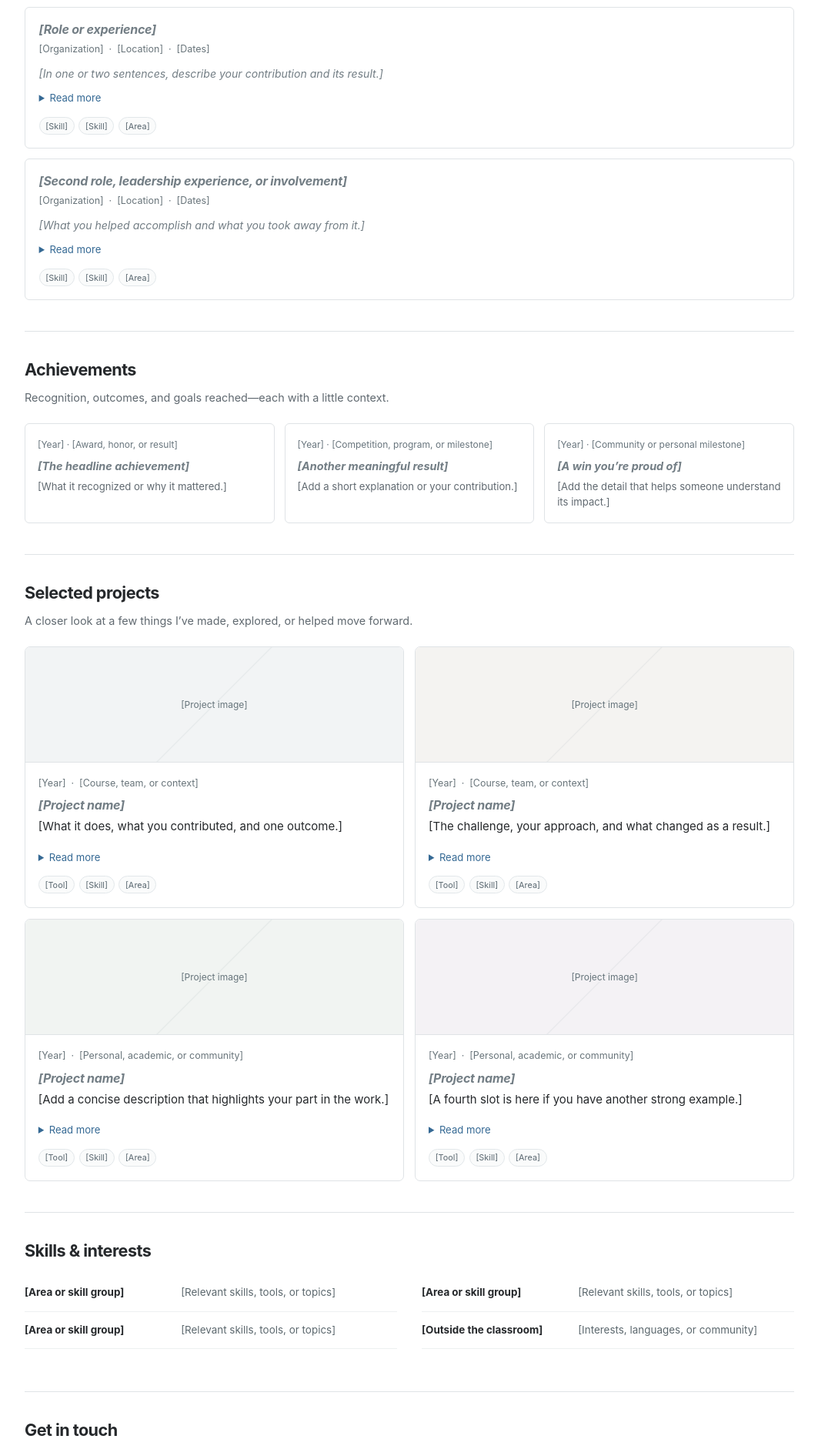
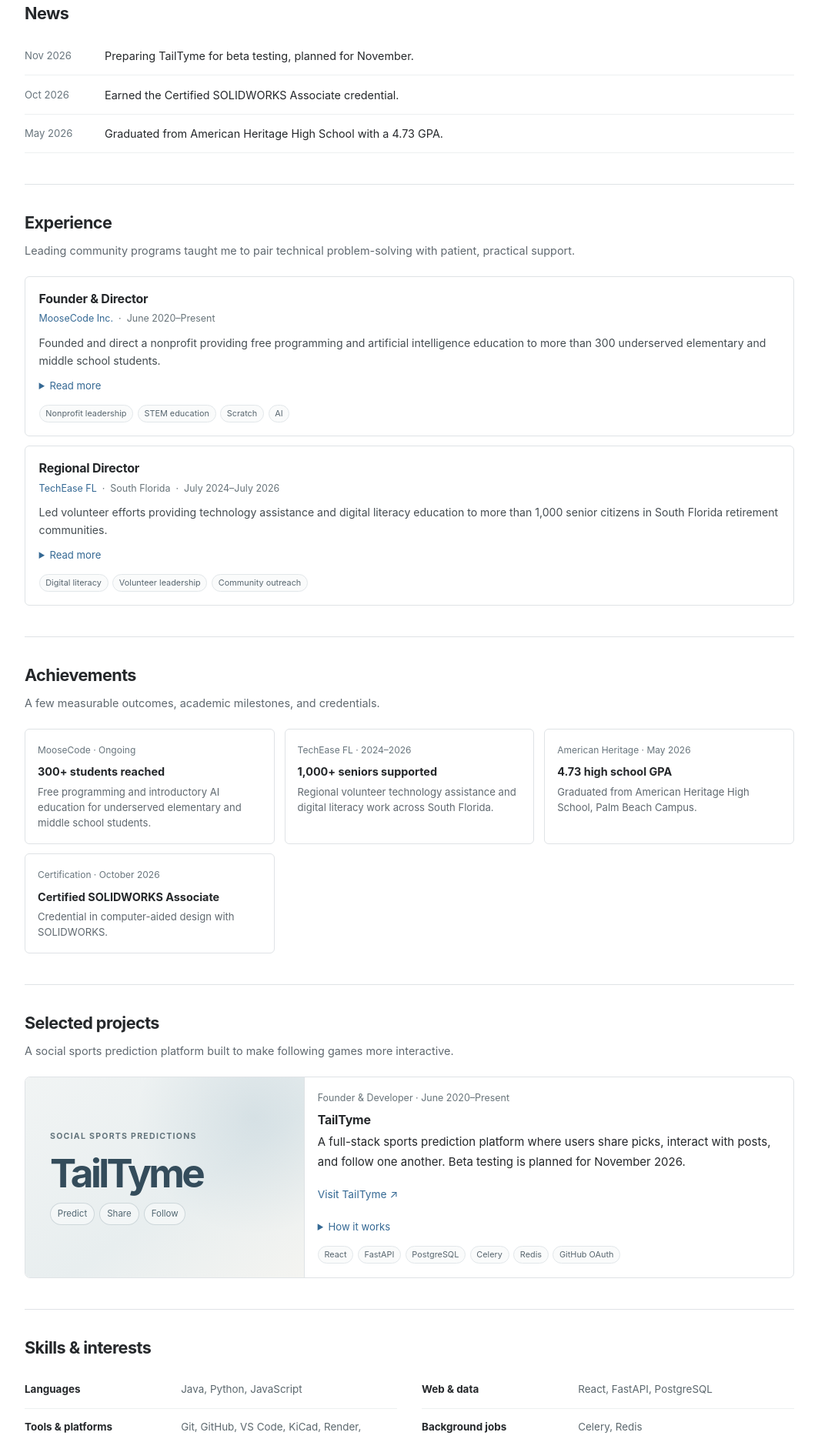
Before and after one commit to Yassine-24/yassine-24.github.io, a plain HTML site: page index.html in a window 1280 px wide. Shown: the part 930-2800 px from the top of the page at 77% size, without its empty margins (108-1171 px from the left). Drawn offline with Linux system fonts and the light colour scheme.

Commit message:
Populate portfolio with resume details

```diff
--- a/index.html
+++ b/index.html
@@ -3,9 +3,9 @@
   <head>
     <meta charset="utf-8" />
     <meta name="viewport" content="width=device-width, initial-scale=1" />
-    <meta name="description" content="Yassine Elshamy — a personal portfolio of experiences, achievements, projects, and updates." />
+    <meta name="description" content="Yassine El Shamy is a UCF computer engineering student, nonprofit founder, and software developer building TailTyme." />
     <meta name="theme-color" content="#ffffff" />
-    <title>Yassine Elshamy</title>
+    <title>Yassine El Shamy | Computer Engineering Student</title>
     <style>
       :root {
         color-scheme: light;
@@ -150,8 +150,6 @@
       }
 
       .social-links span { margin-inline: 0.45rem; color: #aab1b5; }
-      .placeholder { color: #737e85; font-style: italic; }
-
       .facts {
         display: grid;
         grid-template-columns: repeat(3, minmax(0, 1fr));
@@ -342,29 +340,61 @@
 
       .projects {
         display: grid;
-        grid-template-columns: repeat(2, minmax(0, 1fr));
+        grid-template-columns: minmax(0, 1fr);
         gap: 0.9rem;
       }
       .project-card {
+        display: grid;
+        grid-template-columns: minmax(220px, 0.8fr) minmax(0, 1.4fr);
         overflow: hidden;
         border: 1px solid var(--line);
         border-radius: 7px;
         background: #fff;
       }
       .project-image {
-        display: grid;
-        min-height: 150px;
-        place-items: center;
-        border-bottom: 1px solid var(--line);
-        color: #66747b;
+        display: flex;
+        min-height: 260px;
+        flex-direction: column;
+        align-items: flex-start;
+        justify-content: center;
+        gap: 0.8rem;
+        padding: 2rem;
+        border-right: 1px solid var(--line);
+        color: #344c5b;
         background:
-          linear-gradient(135deg, transparent 49.7%, rgba(90, 113, 125, .08) 50%, transparent 50.3%),
-          #f2f4f5;
-        font-size: 0.75rem;
+          radial-gradient(circle at 82% 20%, rgba(74, 123, 150, .12), transparent 42%),
+          linear-gradient(145deg, #f1f4f4, #e8eeef 58%, #f4f4f1);
       }
-      .project-card:nth-child(2) .project-image { background-color: #f4f3f1; }
-      .project-card:nth-child(3) .project-image { background-color: #f1f4f2; }
-      .project-card:nth-child(4) .project-image { background-color: #f4f2f5; }
+      .project-kicker {
+        color: #63747c;
+        font-size: 0.66rem;
+        font-weight: 650;
+        letter-spacing: 0.12em;
+        text-transform: uppercase;
+      }
+      .project-title {
+        font-size: clamp(2.1rem, 5vw, 3.2rem);
+        letter-spacing: -0.07em;
+        line-height: 1;
+      }
+      .project-points {
+        display: flex;
+        flex-wrap: wrap;
+        gap: 0.4rem;
+      }
+      .project-points span {
+        padding: 0.22rem 0.55rem;
+        border: 1px solid rgba(59, 89, 105, .2);
+        border-radius: 999px;
+        color: #536873;
+        background: rgba(255, 255, 255, .45);
+        font-size: 0.72rem;
+      }
+      .project-link {
+        display: inline-block;
+        margin: 0.1rem 0 0.65rem;
+        font-size: 0.86rem;
+      }
       .project-body { padding: 1rem 1.05rem 1.1rem; }
       .project-body .meta { margin-bottom: 0.4rem; }
 
@@ -454,7 +484,13 @@
         .achievement-list { grid-template-columns: minmax(0, 1fr); gap: 0.6rem; }
         .achievement { padding: 0.85rem 0.95rem; }
         .projects { grid-template-columns: minmax(0, 1fr); gap: 0.7rem; }
-        .project-image { min-height: 125px; }
+        .project-card { grid-template-columns: minmax(0, 1fr); }
+        .project-image {
+          min-height: 160px;
+          padding: 1.4rem;
+          border-right: 0;
+          border-bottom: 1px solid var(--line);
+        }
 
         .skills { grid-template-columns: minmax(0, 1fr); }
         .skill-row { grid-template-columns: minmax(105px, 0.75fr) minmax(0, 1.25fr); gap: 0.65rem; }
@@ -479,29 +515,32 @@
     <header class="wrap">
       <nav class="nav" aria-label="Main navigation">
         <a href="#about">About</a>
+        <a href="#education">Education</a>
         <a href="#news">News</a>
         <a href="#experience">Experience</a>
         <a href="#projects">Projects</a>
         <a href="#achievements">Achievements</a>
+        <a href="#skills">Skills</a>
+        <a href="#contact">Contact</a>
       </nav>
     </header>
 
     <main class="wrap" id="main-content">
       <section class="hero" id="about" aria-labelledby="page-title">
         <div class="hero-copy">
-          <h1 id="page-title">Yassine Elshamy</h1>
-          <p>Hello! I’m Yassine, <span class="placeholder">[your program, field, or current role]</span>. I’m interested in <span class="placeholder">[the kind of work or questions that motivate you]</span>.</p>
-          <p>My experience includes <span class="placeholder">[a role, project, or meaningful experience]</span>. I enjoy turning what I learn into <span class="placeholder">[a result, contribution, or thing you have built]</span>.</p>
-          <p>I’m currently <span class="placeholder">[what you’re focused on now]</span> and looking for <span class="placeholder">[the opportunity or next step you want]</span>.</p>
+          <h1 id="page-title">Yassine El Shamy</h1>
+          <p>I’m a Computer Engineering student at the University of Central Florida who builds software and works to make technology more accessible.</p>
+          <p>I founded MooseCode, which has provided free programming and AI education to 300+ students, and led TechEase FL volunteer efforts supporting 1,000+ senior citizens across South Florida.</p>
+          <p>Right now, I’m developing TailTyme, a full-stack social sports prediction platform, with beta testing planned for November 2026.</p>
           <div class="social-links" aria-label="Contact and social links">
-            <a href="#contact">Email</a><span aria-hidden="true">/</span>
-            <a href="#projects">Projects</a><span aria-hidden="true">/</span>
-            <a href="#experience">Experience</a>
+            <a href="mailto:yassinesherifshamy@gmail.com">Email</a><span aria-hidden="true">/</span>
+            <a href="https://github.com/Yassine-24" target="_blank" rel="noreferrer">GitHub</a><span aria-hidden="true">/</span>
+            <a href="#projects">Projects</a>
           </div>
         </div>
-        <div class="portrait" role="img" aria-label="Portrait placeholder for Yassine Elshamy">
+        <div class="portrait" role="img" aria-label="Yassine El Shamy, Computer Engineering student at UCF">
           <span class="portrait-monogram" aria-hidden="true">YE</span>
-          <small>[Add a portrait photo]</small>
+          <small>Computer Engineering<br />University of Central Florida</small>
         </div>
       </section>
 
@@ -511,21 +550,35 @@
             <svg viewBox="0 0 24 24"><path d="M4 19.5A2.5 2.5 0 0 1 6.5 17H20"/><path d="M6.5 2H20v20H6.5A2.5 2.5 0 0 1 4 19.5v-15A2.5 2.5 0 0 1 6.5 2Z"/></svg>
           </span>
           <strong>Education</strong>
-          <small>[Program · School]</small>
+          <small>Computer Engineering · UCF</small>
         </div>
         <div class="fact">
           <span class="fact-icon" aria-hidden="true">
             <svg viewBox="0 0 24 24"><rect x="3" y="7" width="18" height="14" rx="2"/><path d="M8 7V4h8v3M3 12h18M10 12v2h4v-2"/></svg>
           </span>
-          <strong>Current focus</strong>
-          <small>[Role · Project]</small>
+          <strong>STEM education</strong>
+          <small>300+ students reached</small>
         </div>
         <div class="fact">
           <span class="fact-icon" aria-hidden="true">
             <svg viewBox="0 0 24 24"><path d="M12 3v18M3 12h18"/><circle cx="12" cy="12" r="9"/></svg>
           </span>
-          <strong>Open to</strong>
-          <small>[Opportunity · Location]</small>
+          <strong>Digital literacy</strong>
+          <small>1,000+ seniors supported</small>
+        </div>
+      </section>
+
+      <section class="section" id="education" aria-labelledby="education-title">
+        <h2 id="education-title">Education</h2>
+        <div class="experience-list">
+          <article class="experience-card">
+            <h3>University of Central Florida</h3>
+            <p class="meta">Bachelor of Science in Computer Engineering · Orlando, FL · Expected May 2030</p>
+          </article>
+          <article class="experience-card">
+            <h3>American Heritage High School, Palm Beach Campus</h3>
+            <p class="meta">High School Degree · 4.73 GPA · May 2026</p>
+          </article>
         </div>
       </section>
 
@@ -533,115 +586,95 @@
         <h2 id="news-title">News</h2>
         <div class="news-list">
           <article class="news-item">
-            <div class="news-date">[Month Year]</div>
-            <p><span class="placeholder">[A recent achievement, announcement, or milestone.]</span></p>
+            <div class="news-date">Nov 2026</div>
+            <p>Preparing TailTyme for beta testing, planned for November.</p>
           </article>
           <article class="news-item">
-            <div class="news-date">[Month Year]</div>
-            <p><span class="placeholder">[A new role, project, or opportunity you started.]</span></p>
+            <div class="news-date">Oct 2026</div>
+            <p>Earned the Certified SOLIDWORKS Associate credential.</p>
           </article>
           <article class="news-item">
-            <div class="news-date">[Month Year]</div>
-            <p><span class="placeholder">[A result or update worth sharing with visitors.]</span></p>
+            <div class="news-date">May 2026</div>
+            <p>Graduated from American Heritage High School with a 4.73 GPA.</p>
           </article>
         </div>
       </section>
 
       <section class="section" id="experience" aria-labelledby="experience-title">
         <h2 id="experience-title">Experience</h2>
-        <p class="section-intro">A few roles and experiences that have shaped what I know and how I work.</p>
+        <p class="section-intro">Leading community programs taught me to pair technical problem-solving with patient, practical support.</p>
         <div class="experience-list">
           <article class="experience-card">
             <div class="experience-top">
               <div>
-                <h3><span class="placeholder">[Role or experience]</span></h3>
-                <p class="meta">[Organization] &nbsp;·&nbsp; [Location] &nbsp;·&nbsp; [Dates]</p>
+                <h3>Founder &amp; Director</h3>
+                <p class="meta"><a href="https://moosecode.org" target="_blank" rel="noreferrer">MooseCode Inc.</a> &nbsp;·&nbsp; June 2020–Present</p>
               </div>
             </div>
-            <p><span class="placeholder">[In one or two sentences, describe your contribution and its result.]</span></p>
+            <p>Founded and direct a nonprofit providing free programming and artificial intelligence education to more than 300 underserved elementary and middle school students.</p>
             <details>
               <summary>Read more</summary>
-              <p>[Add a little more context, your responsibilities, and a measurable outcome if you have one.]</p>
+              <p>Designed hands-on STEM curricula in Scratch, computer science fundamentals, and introductory AI. Recruited volunteer instructors, partnered with local schools, and organized workshops to expand access to technology education.</p>
             </details>
-            <div class="tags" aria-label="Related skills"><span>[Skill]</span><span>[Skill]</span><span>[Area]</span></div>
+            <div class="tags" aria-label="Related skills"><span>Nonprofit leadership</span><span>STEM education</span><span>Scratch</span><span>AI</span></div>
           </article>
           <article class="experience-card">
-            <h3><span class="placeholder">[Second role, leadership experience, or involvement]</span></h3>
-            <p class="meta">[Organization] &nbsp;·&nbsp; [Location] &nbsp;·&nbsp; [Dates]</p>
-            <p><span class="placeholder">[What you helped accomplish and what you took away from it.]</span></p>
+            <h3>Regional Director</h3>
+            <p class="meta"><a href="https://techeasefl.org" target="_blank" rel="noreferrer">TechEase FL</a> &nbsp;·&nbsp; South Florida &nbsp;·&nbsp; July 2024–July 2026</p>
+            <p>Led volunteer efforts providing technology assistance and digital literacy education to more than 1,000 senior citizens in South Florida retirement communities.</p>
             <details>
               <summary>Read more</summary>
-              <p>[Add supporting details, collaborators, tools, or results.]</p>
+              <p>Diagnosed computer, mobile-device, and software issues so seniors could use everyday technology more independently. Coordinated community outreach and support sessions with retirement communities.</p>
             </details>
-            <div class="tags" aria-label="Related skills"><span>[Skill]</span><span>[Skill]</span><span>[Area]</span></div>
+            <div class="tags" aria-label="Related skills"><span>Digital literacy</span><span>Volunteer leadership</span><span>Community outreach</span></div>
           </article>
         </div>
       </section>
 
       <section class="section" id="achievements" aria-labelledby="achievements-title">
         <h2 id="achievements-title">Achievements</h2>
-        <p class="section-intro">Recognition, outcomes, and goals reached—each with a little context.</p>
+        <p class="section-intro">A few measurable outcomes, academic milestones, and credentials.</p>
         <div class="achievement-list">
           <article class="achievement">
-            <small>[Year] · [Award, honor, or result]</small>
-            <strong><span class="placeholder">[The headline achievement]</span></strong>
-            <p>[What it recognized or why it mattered.]</p>
+            <small>MooseCode · Ongoing</small>
+            <strong>300+ students reached</strong>
+            <p>Free programming and introductory AI education for underserved elementary and middle school students.</p>
           </article>
           <article class="achievement">
-            <small>[Year] · [Competition, program, or milestone]</small>
-            <strong><span class="placeholder">[Another meaningful result]</span></strong>
-            <p>[Add a short explanation or your contribution.]</p>
+            <small>TechEase FL · 2024–2026</small>
+            <strong>1,000+ seniors supported</strong>
+            <p>Regional volunteer technology assistance and digital literacy work across South Florida.</p>
           </article>
           <article class="achievement">
-            <small>[Year] · [Community or personal milestone]</small>
-            <strong><span class="placeholder">[A win you’re proud of]</span></strong>
-            <p>[Add the detail that helps someone understand its impact.]</p>
+            <small>American Heritage · May 2026</small>
+            <strong>4.73 high school GPA</strong>
+            <p>Graduated from American Heritage High School, Palm Beach Campus.</p>
+          </article>
+          <article class="achievement">
+            <small>Certification · October 2026</small>
+            <strong>Certified SOLIDWORKS Associate</strong>
+            <p>Credential in computer-aided design with SOLIDWORKS.</p>
           </article>
         </div>
       </section>
 
       <section class="section" id="projects" aria-labelledby="projects-title">
         <h2 id="projects-title">Selected projects</h2>
-        <p class="section-intro">A closer look at a few things I’ve made, explored, or helped move forward.</p>
+        <p class="section-intro">A social sports prediction platform built to make following games more interactive.</p>
         <div class="projects">
           <article class="project-card">
-            <div class="project-image" role="img" aria-label="Placeholder for project image">[Project image]</div>
+            <div class="project-image" aria-hidden="true">
+              <span class="project-kicker">Social sports predictions</span>
+              <strong class="project-title">TailTyme</strong>
+              <span class="project-points"><span>Predict</span><span>Share</span><span>Follow</span></span>
+            </div>
             <div class="project-body">
-              <p class="meta">[Year] &nbsp;·&nbsp; [Course, team, or context]</p>
-              <h3><span class="placeholder">[Project name]</span></h3>
-              <p>[What it does, what you contributed, and one outcome.]</p>
-              <details><summary>Read more</summary><p>[Add a longer explanation, project link, or supporting result.]</p></details>
-              <div class="tags"><span>[Tool]</span><span>[Skill]</span><span>[Area]</span></div>
-            </div>
-          </article>
-          <article class="project-card">
-            <div class="project-image" role="img" aria-label="Placeholder for project image">[Project image]</div>
-            <div class="project-body">
-              <p class="meta">[Year] &nbsp;·&nbsp; [Course, team, or context]</p>
-              <h3><span class="placeholder">[Project name]</span></h3>
-              <p>[The challenge, your approach, and what changed as a result.]</p>
-              <details><summary>Read more</summary><p>[Add a longer explanation, project link, or supporting result.]</p></details>
-              <div class="tags"><span>[Tool]</span><span>[Skill]</span><span>[Area]</span></div>
-            </div>
-          </article>
-          <article class="project-card">
-            <div class="project-image" role="img" aria-label="Placeholder for project image">[Project image]</div>
-            <div class="project-body">
-              <p class="meta">[Year] &nbsp;·&nbsp; [Personal, academic, or community]</p>
-              <h3><span class="placeholder">[Project name]</span></h3>
-              <p>[Add a concise description that highlights your part in the work.]</p>
-              <details><summary>Read more</summary><p>[Add a longer explanation, project link, or supporting result.]</p></details>
-              <div class="tags"><span>[Tool]</span><span>[Skill]</span><span>[Area]</span></div>
-            </div>
-          </article>
-          <article class="project-card">
-            <div class="project-image" role="img" aria-label="Placeholder for project image">[Project image]</div>
-            <div class="project-body">
-              <p class="meta">[Year] &nbsp;·&nbsp; [Personal, academic, or community]</p>
-              <h3><span class="placeholder">[Project name]</span></h3>
-              <p>[A fourth slot is here if you have another strong example.]</p>
-              <details><summary>Read more</summary><p>[Add a longer explanation, project link, or supporting result.]</p></details>
-              <div class="tags"><span>[Tool]</span><span>[Skill]</span><span>[Area]</span></div>
+              <p class="meta">Founder &amp; Developer · June 2020–Present</p>
+              <h3>TailTyme</h3>
+              <p>A full-stack sports prediction platform where users share picks, interact with posts, and follow one another. Beta testing is planned for November 2026.</p>
+              <a class="project-link" href="https://tailtyme.com" target="_blank" rel="noreferrer">Visit TailTyme ↗</a>
+              <details><summary>How it works</summary><p>Built with React, FastAPI, and PostgreSQL. Integrated live sports data through scheduled background synchronization, with Celery and Redis for asynchronous tasks. Added cursor-based pagination, database indexing, and server-side aggregation to support efficient feeds.</p></details>
+              <div class="tags"><span>React</span><span>FastAPI</span><span>PostgreSQL</span><span>Celery</span><span>Redis</span><span>GitHub OAuth</span></div>
             </div>
           </article>
         </div>
@@ -650,27 +683,30 @@
       <section class="section" id="skills" aria-labelledby="skills-title">
         <h2 id="skills-title">Skills &amp; interests</h2>
         <dl class="skills">
-          <div class="skill-row"><dt>[Area or skill group]</dt><dd>[Relevant skills, tools, or topics]</dd></div>
-          <div class="skill-row"><dt>[Area or skill group]</dt><dd>[Relevant skills, tools, or topics]</dd></div>
-          <div class="skill-row"><dt>[Area or skill group]</dt><dd>[Relevant skills, tools, or topics]</dd></div>
-          <div class="skill-row"><dt>[Outside the classroom]</dt><dd>[Interests, languages, or community]</dd></div>
+          <div class="skill-row"><dt>Languages</dt><dd>Java, Python, JavaScript</dd></div>
+          <div class="skill-row"><dt>Web &amp; data</dt><dd>React, FastAPI, PostgreSQL</dd></div>
+          <div class="skill-row"><dt>Tools &amp; platforms</dt><dd>Git, GitHub, VS Code, KiCad, Render, Netlify, Xcode</dd></div>
+          <div class="skill-row"><dt>Background jobs</dt><dd>Celery, Redis</dd></div>
+          <div class="skill-row"><dt>Community work</dt><dd>STEM education, volunteer coordination, digital literacy</dd></div>
         </dl>
       </section>
 
       <section class="section contact" id="contact" aria-labelledby="contact-title">
         <div>
           <h2 id="contact-title">Get in touch</h2>
-          <p><span class="placeholder">[Add your email and preferred professional links.]</span></p>
+          <p><a href="mailto:yassinesherifshamy@gmail.com">yassinesherifshamy@gmail.com</a><br /><a href="tel:+15613445569">561-344-5569</a></p>
         </div>
         <div class="social-links">
+          <a href="https://github.com/Yassine-24" target="_blank" rel="noreferrer">GitHub ↗</a>
+          <span aria-hidden="true">/</span>
           <a href="#about">Back to top ↑</a>
         </div>
       </section>
     </main>
 
     <footer class="wrap">
-      <p>Yassine Elshamy</p>
-      <p>Personal portfolio · <span class="placeholder">[Year]</span></p>
+      <p>Yassine El Shamy</p>
+      <p>Personal portfolio · 2026</p>
     </footer>
   </body>
 </html>
```
